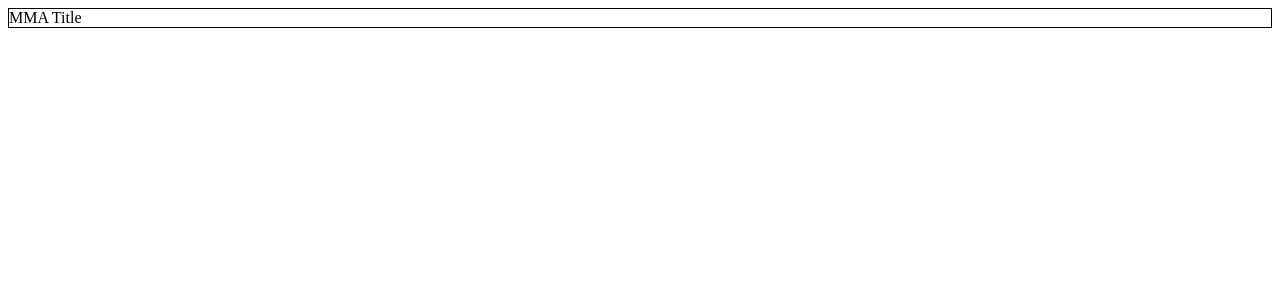
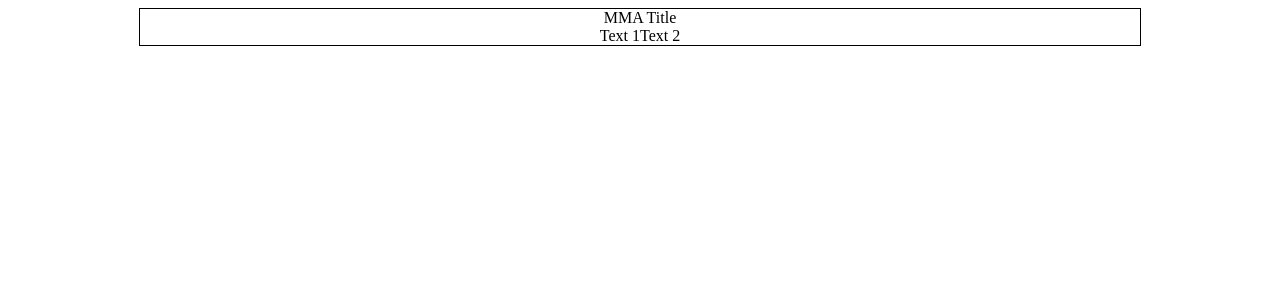
Before and after one commit to bootdme/MMA-Full-Stack, a React (Vite) app in the folder client/: page / in a window 1280 px wide. Shown: the top 300 px of the page. Built offline with nearby package versions, Linux system fonts and the light colour scheme.

Commit message:
thanks amy

```diff
--- a/client/src/components/Homepage.jsx
+++ b/client/src/components/Homepage.jsx
@@ -3,9 +3,14 @@ import { HomepageWrapper } from '../styles/Homepage.styled';
 
 function Homepage() {
   return (
+    <div style={{display: 'flex', justifyContent: 'center'}}>
     <HomepageWrapper>
       <header className="Title">MMA Title</header>
+      <div style={{display: 'flex'}}>
+        <span>Text 1</span><span>Text 2</span>
+      </div>
     </HomepageWrapper>
+    </div>
   );
 }
 
--- a/client/src/styles/Homepage.styled.js
+++ b/client/src/styles/Homepage.styled.js
@@ -2,5 +2,9 @@ import styled from 'styled-components';
 
 export const HomepageWrapper = styled.div`
   display: flex;
+  flex-direction: column;
+  width: 1000px;
+  align-items: center;
+  justify-content: center;
   border: 1px solid black;
 `;
```
